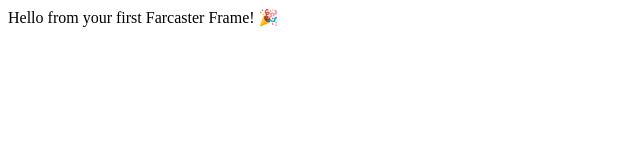
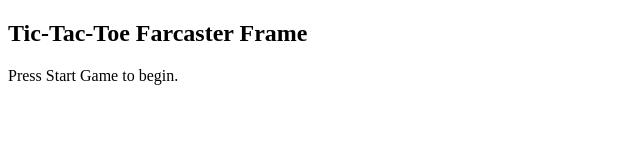
Before and after one commit to Mukedlii/amoba-frame, a plain HTML site: page index.html in a window 1280 px wide. Shown: the whole page, without its empty margins (0-640 px from the left). Drawn offline with Linux system fonts and the light colour scheme.

Commit message:
Update index.html for Tic-Tac-Toe frame

```diff
--- a/index.html
+++ b/index.html
@@ -2,11 +2,12 @@
 <html>
 <head>
   <meta name="fc:frame" content="vNext" />
-  <meta name="fc:frame:image" content="https://dummyimage.com/600x400/000/fff&text=Hello+Frame" />
-  <meta name="fc:frame:button:1" content="Click me!" />
-  <title>Hello Frame</title>
+  <meta name="fc:frame:image" content="https://dummyimage.com/600x600/000/fff.png&text=Tic+Tac+Toe" />
+  <meta name="fc:frame:button:1" content="Start Game" />
+  <title>Amőba Frame</title>
 </head>
 <body>
-  Hello from your first Farcaster Frame! 🎉
+  <h2>Tic-Tac-Toe Farcaster Frame</h2>
+  <p>Press Start Game to begin.</p>
 </body>
 </html>
```
